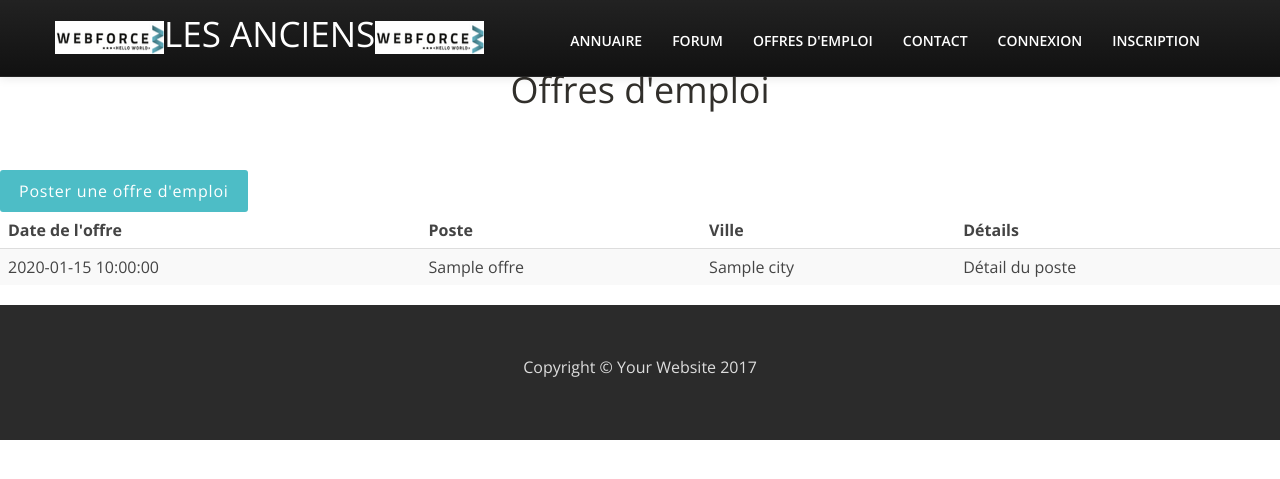
After one commit to Pierrebory/project_forum, a PHP site: template views/listeoffresemploi.html.twig in a window 1280 px wide. The commit adds this page. Shown: the top 479 px of the page. Run offline with PHP 8.4, Linux system fonts and the light colour scheme; the template is opened without the code that fills it: most values are stand-ins (such as "Sample title", 1, 10 or a date in 2020); some libraries are stand-ins or nearby versions.

Commit message:
annuaire

```diff
--- a/app/app.php
+++ b/app/app.php
@@ -110,14 +110,14 @@ $app['dao.alumni'] = function($app){
 
 
 $app['dao.joboffers'] = function($app){
-    $joboffersDAO = new WF3\DAO\joboffersDAO($app['db']), 'joboffers', 'WF3\Domain\Joboffers');
+    $joboffersDAO = new WF3\DAO\joboffersDAO($app['db'], 'joboffers', 'WF3\Domain\Joboffers');
     $joboffersDAO->setEmployersDAO($app['dao.employers']);
     return $joboffersDAO;
 };
 
 
 $app['dao.employers'] = function($app){
-    $employersDAO = new WF3\DAO\employersDAO($app['db']), 'employers', 'WF3\Domain\Employers');
+    $employersDAO = new WF3\DAO\employersDAO($app['db'], 'employers', 'WF3\Domain\Employers');
     $employersDAO->setUserDAO($app['dao.users']);
     return $employersDAO;
 
--- a/views/layout.html.twig
+++ b/views/layout.html.twig
@@ -32,11 +32,11 @@
                   <!-- navigation -->
                   <nav class="pull-right nav-collapse collapse">
                     <ul id="menu-main" class="nav">
-                      <li><a title="team" href="{{ path('annuaire') }}">Annuaire</a></li>
-                      <li><a title="services" href="{{ path('forum') }}">Forum</a></li>
-                      <li><a title="works" href="">Offres d'emploi</a></li>
-                      <li><a title="blog" href="">Contact</a></li>
-                      <li><a title="contact" href="">Connexion</a></li>
+                      <li><a href="{{ path('annuaire') }}">Annuaire</a></li>
+                      <li><a href="{{ path('forum') }}">Forum</a></li>
+                      <li><a href="offresemploi">Offres d'emploi</a></li>
+                      <li><a href="">Contact</a></li>
+                      <li><a href="">Connexion</a></li>
                       <li><a href="{{ path('register') }}">Inscription</a></li>
                       <!-- A MODIDIER FORMAT TWIG-->
                     </ul>
--- /dev/null
+++ b/views/listeoffresemploi.html.twig
@@ -0,0 +1,68 @@
+{% extends "layout.html.twig" %}
+
+  {% block title %}Offres d'emploi{% endblock %}
+
+
+        {% block content %}
+
+		<div class="col-md-12 text-center">
+
+            <blockquote class="blockquote text-center"><h1>Offres d'emploi</h1> </blockquote>
+
+
+		</div>
+
+<br>
+<br>
+
+<a href=""><button type="button" class="btn btn-info">Poster une offre d'emploi</button></a>
+
+
+
+
+
+
+<table class="table table-striped">
+  <thead>
+
+    <tr>
+      <th scope="col">Date de l'offre</th>
+      <th scope="col">Poste</th>
+      <th scope="col">Ville</th>
+      <th scope="col">Détails</th>
+
+
+
+    </tr>
+
+  </thead>
+
+  <tbody>
+    <tr>
+         {% for offre in offres %}
+
+      <td>{{ offre.date_offer }}</td>
+      <td>{{ offre.title }}</td>
+      <td>{{ offre.city }}</td>
+        <td><a href="{{ path('offredetaillee', {id: offre.id}) }}">Détail du poste</a></td>
+
+    </tr>
+
+  {% endfor %}
+  </tbody>
+</table>
+
+
+
+
+
+
+
+
+
+
+
+
+
+
+    {% endblock %}
```
Also changed, not shown: src/controller/HomeController.php (+3 -5 lines).
